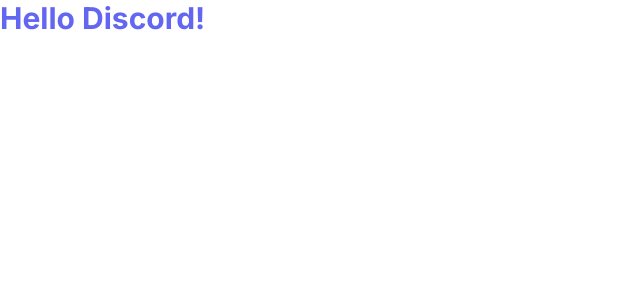
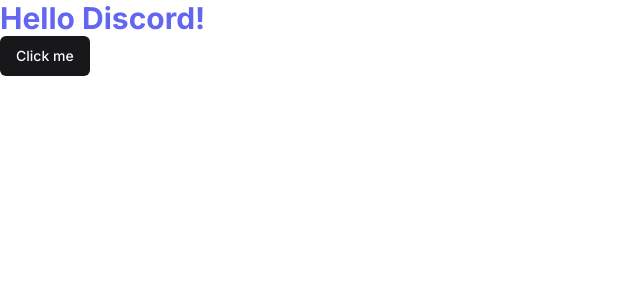
Before and after one commit to deepakmalpani/Tumult, a Next.js app: page / in a window 1280 px wide. Shown: the top 300 px of the page, without its empty margins (0-640 px from the left). Built offline with nearby package versions, Linux system fonts and the light colour scheme.

Commit message:
refactor: Update page content in app/page.tsx and add button component
This commit refactors the code in app/page.tsx to update the page content and adds a new button component from the shadcn UI library.

```diff
--- a/app/page.tsx
+++ b/app/page.tsx
@@ -1,7 +1,12 @@
+import { Button } from "@/components/ui/button";
+
 export default function Home() {
   return (
-   <p className = "text-3xl font-bold text-indigo-500">
-    Hello Discord!
-   </p>
+    <div className="">
+    <p className = "text-3xl font-bold text-indigo-500">
+      Hello Discord!
+    </p>
+    <Button variant="default"> Click me </Button>
+    </div>
   );
 }
```
